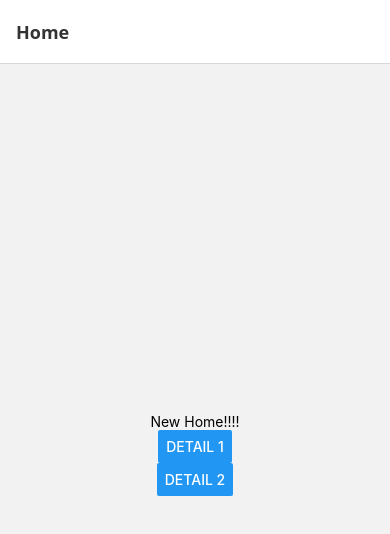
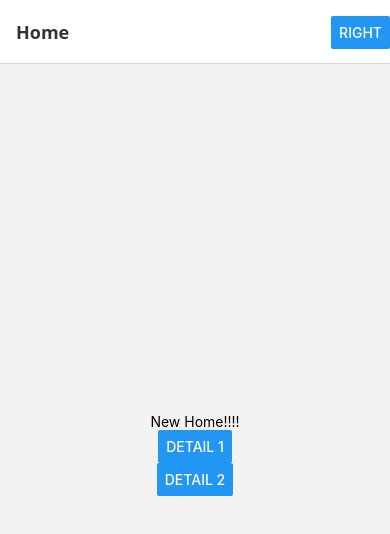
Before and after one commit to guluutku/React_Native_ile_Mobil_Uygulama_Gelistirme_ve_MobX, a React Native app: screen / in a window 390 px wide. Shown: the top 534 px of the page. Built offline with nearby package versions, Linux system fonts and the light colour scheme.

Commit message:
Add button to header

```diff
--- a/App.js
+++ b/App.js
@@ -1,6 +1,9 @@
 import React from 'react';
 import { createStaticNavigation } from '@react-navigation/native';
 import { createNativeStackNavigator } from '@react-navigation/native-stack';
+import {
+  Button,
+} from 'react-native';
 
 import HomeScreen from './src/components/screens/HomeScreen';
 import DetailScreen from './src/components/screens/DetailScreen';
@@ -19,7 +22,15 @@ const RootStack = createNativeStackNavigator({
   screens: {
     Home: {
       screen: HomeScreen,
-      options: {},
+      options: {
+        headerRight: () => (
+          <Button
+            // eslint-disable-next-line no-alert
+            onPress={() => alert('This is a button!')}
+            title="Right"
+          />
+        ),
+      },
     },
 
     Detail: {
```
